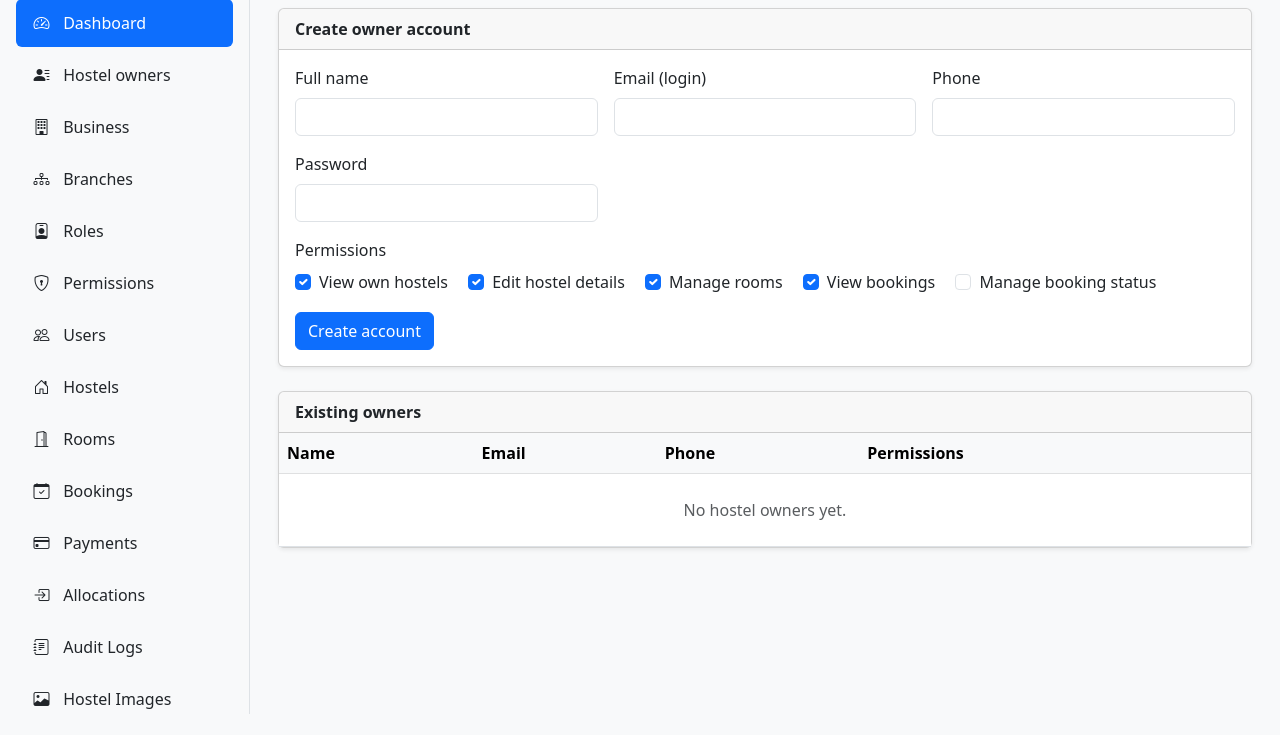
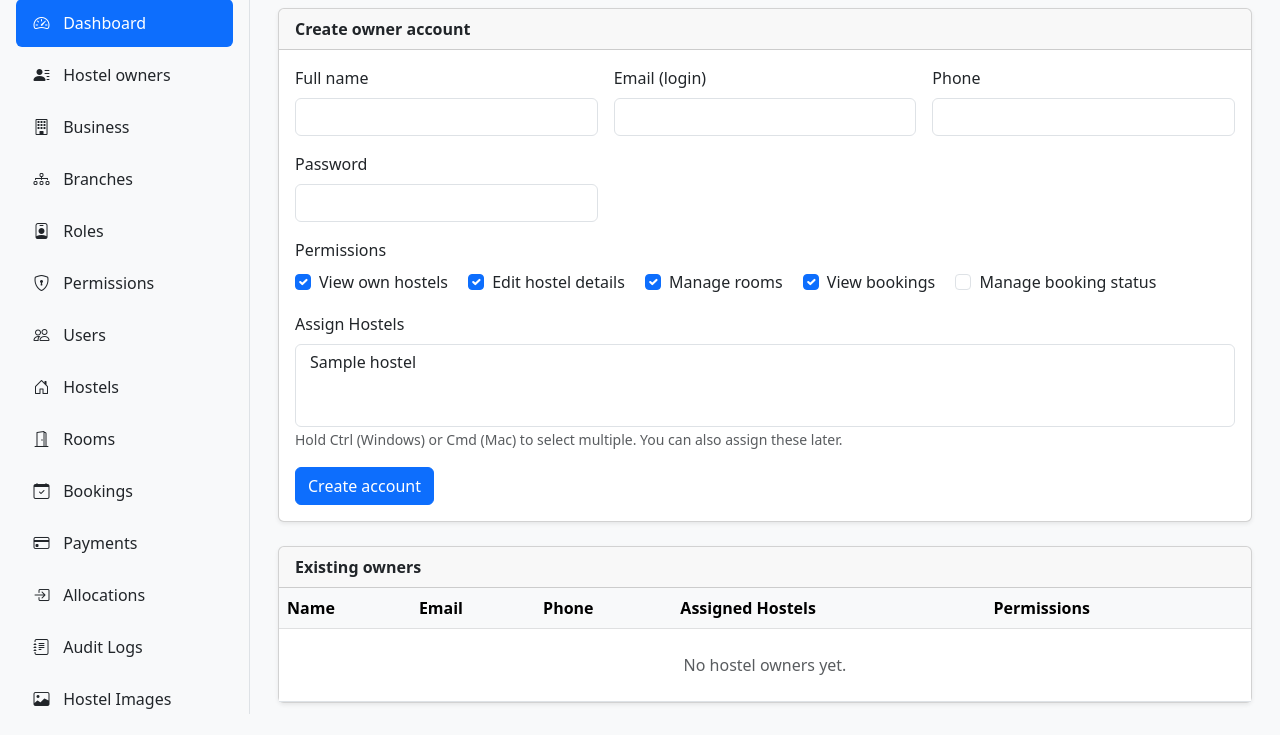
Before and after one commit to AtwongereVianney/new-hostel, a PHP site: page /modules/dashboard/manage_hostel_owners.php in a window 1280 px wide. Shown: the part 86-821 px from the top of the page. Before the commit the page ends 800 px from the top, so only its background shows below. Run offline with PHP 8.4, Linux system fonts and the light colour scheme; the visitor is signed in with stand-in values (Sample User, id 1); tables that the repository leaves empty hold one stand-in row (values such as "Sample post").

Commit message:
feat: implement hostel assignments and api integration

```diff
--- a/modules/dashboard/manage_hostel_owners.php
+++ b/modules/dashboard/manage_hostel_owners.php
@@ -45,7 +45,16 @@ if ($_SERVER['REQUEST_METHOD'] === 'POST') {
                 ");
                 mysqli_stmt_bind_param($stmt, 'sssss', $name, $email, $hash, $phone, $permJson);
                 if (mysqli_stmt_execute($stmt)) {
+                    $new_user_id = mysqli_insert_id($conn);
                     $message = 'Hostel owner account created.';
+
+                    if (!empty($_POST['assigned_hostels']) && is_array($_POST['assigned_hostels'])) {
+                        $hostel_ids = array_map('intval', $_POST['assigned_hostels']);
+                        $ids_csv = implode(',', $hostel_ids);
+                        if (!empty($ids_csv)) {
+                            mysqli_query($conn, "UPDATE hostels SET owner_id = $new_user_id WHERE id IN ($ids_csv)");
+                        }
+                    }
                 } else {
                     $error = 'Could not create account.';
                 }
@@ -82,6 +91,22 @@ if ($_SERVER['REQUEST_METHOD'] === 'POST') {
             }
             if (mysqli_stmt_execute($stmt)) {
                 $message = 'Owner updated.';
+
+                $adminRes = mysqli_query($conn, "SELECT id FROM users WHERE user_type = 'admin' ORDER BY id ASC LIMIT 1");
+                $adminId = 1;
+                if ($adminRes && $adminRow = mysqli_fetch_assoc($adminRes)) {
+                    $adminId = (int)$adminRow['id'];
+                }
+
+                mysqli_query($conn, "UPDATE hostels SET owner_id = $adminId WHERE owner_id = $id AND deleted_at IS NULL");
+
+                if (!empty($_POST['assigned_hostels']) && is_array($_POST['assigned_hostels'])) {
+                    $hostel_ids = array_map('intval', $_POST['assigned_hostels']);
+                    $ids_csv = implode(',', $hostel_ids);
+                    if (!empty($ids_csv)) {
+                        mysqli_query($conn, "UPDATE hostels SET owner_id = $id WHERE id IN ($ids_csv)");
+                    }
+                }
             } else {
                 $error = 'Could not update (email may be in use).';
             }
@@ -118,6 +143,12 @@ $res = mysqli_query($conn, "
 ");
 while ($res && ($row = mysqli_fetch_assoc($res))) {
     $owners[] = $row;
+}
+
+$all_hostels = [];
+$res_hostels = mysqli_query($conn, "SELECT id, name, owner_id FROM hostels WHERE deleted_at IS NULL ORDER BY name");
+while ($res_hostels && ($row_h = mysqli_fetch_assoc($res_hostels))) {
+    $all_hostels[] = $row_h;
 }
 
 $permLabels = [
@@ -194,6 +225,17 @@ $permLabels = [
                         <?php endforeach; ?>
                     </div>
                     <div class="col-12">
+                        <label class="form-label">Assign Hostels</label>
+                        <select name="assigned_hostels[]" class="form-select" multiple size="3">
+                            <?php foreach ($all_hostels as $h): ?>
+                                <option value="<?php echo (int)$h['id']; ?>">
+                                    <?php echo htmlspecialchars($h['name']); ?>
+                                </option>
+                            <?php endforeach; ?>
+                        </select>
+                        <small class="text-muted">Hold Ctrl (Windows) or Cmd (Mac) to select multiple. You can also assign these later.</small>
+                    </div>
+                    <div class="col-12">
                         <button type="submit" name="create_owner" class="btn btn-primary">Create account</button>
                     </div>
                 </form>
@@ -210,6 +252,7 @@ $permLabels = [
                                 <th>Name</th>
                                 <th>Email</th>
                                 <th>Phone</th>
+                                <th>Assigned Hostels</th>
                                 <th>Permissions</th>
                                 <th></th>
                             </tr>
@@ -219,11 +262,19 @@ $permLabels = [
                             <?php
                             $p = auth_merge_owner_permissions($o['permissions_json']);
                             $psum = implode(', ', array_keys(array_filter($p)));
+                            $assigned_h = [];
+                            foreach ($all_hostels as $h) {
+                                if ((int)$h['owner_id'] === (int)$o['id']) {
+                                    $assigned_h[] = $h['name'];
+                                }
+                            }
+                            $assigned_names = implode(', ', $assigned_h);
                             ?>
                             <tr>
                                 <td><?php echo htmlspecialchars($o['name']); ?></td>
                                 <td><?php echo htmlspecialchars($o['email']); ?></td>
                                 <td><?php echo htmlspecialchars($o['phone'] ?? ''); ?></td>
+                                <td><small class="text-muted"><?php echo htmlspecialchars($assigned_names ?: 'None'); ?></small></td>
                                 <td><small class="text-muted"><?php echo htmlspecialchars($psum ?: 'none'); ?></small></td>
                                 <td class="text-end">
                                     <button type="button" class="btn btn-sm btn-outline-primary" data-bs-toggle="modal" data-bs-target="#edit<?php echo (int) $o['id']; ?>">Edit</button>
@@ -231,7 +282,7 @@ $permLabels = [
                             </tr>
                         <?php endforeach; ?>
                         <?php if (count($owners) === 0): ?>
-                            <tr><td colspan="5" class="text-center text-muted py-4">No hostel owners yet.</td></tr>
+                            <tr><td colspan="6" class="text-center text-muted py-4">No hostel owners yet.</td></tr>
                         <?php endif; ?>
                         </tbody>
                     </table>
@@ -281,6 +332,17 @@ $permLabels = [
                                         </div>
                                     <?php endforeach; ?>
                                 </div>
+                                <div class="col-12">
+                                    <label class="form-label">Assigned Hostels</label>
+                                    <select name="assigned_hostels[]" class="form-select" multiple size="3">
+                                        <?php foreach ($all_hostels as $h): ?>
+                                            <option value="<?php echo (int)$h['id']; ?>" <?php echo ((int)$h['owner_id'] === (int)$o['id']) ? 'selected' : ''; ?>>
+                                                <?php echo htmlspecialchars($h['name']); ?>
+                                            </option>
+                                        <?php endforeach; ?>
+                                    </select>
+                                    <small class="text-muted">Hold Ctrl (Windows) or Cmd (Mac) to select multiple.</small>
+                                </div>
                             </div>
                         </div>
                         <div class="modal-footer justify-content-between">
```
Also changed, not shown: api.php (+36 -0 lines), assets/images/rooms/room_69d8b69d4651d5.15892483.jpg (added), assets/images/rooms/room_69d8b75fbe58e8.99278478.jpg (added).
